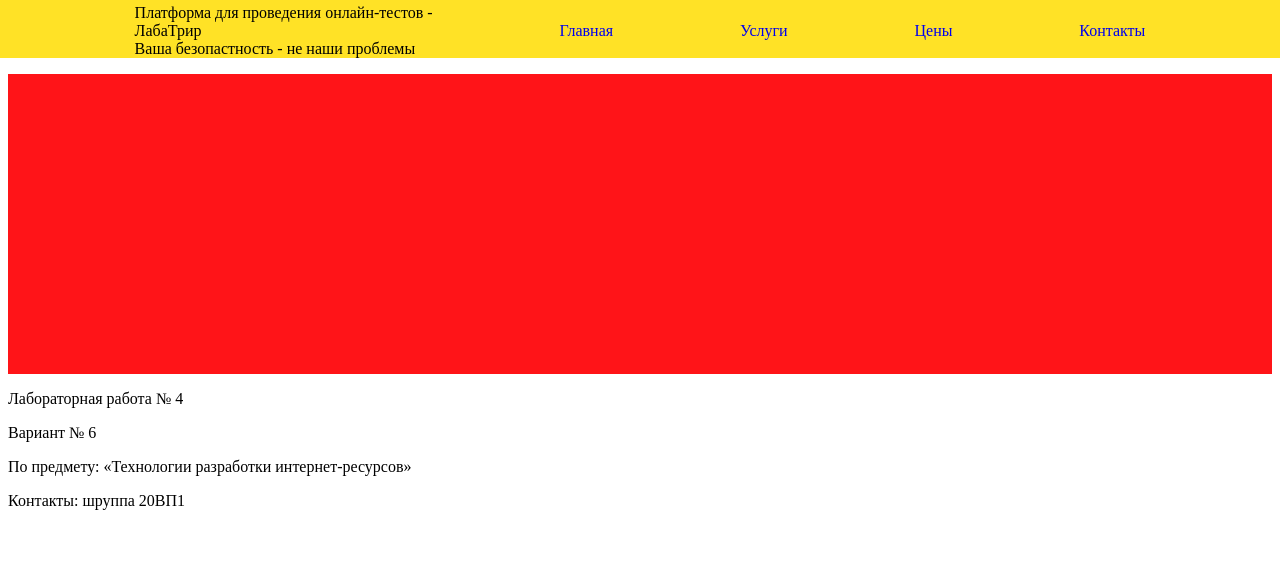
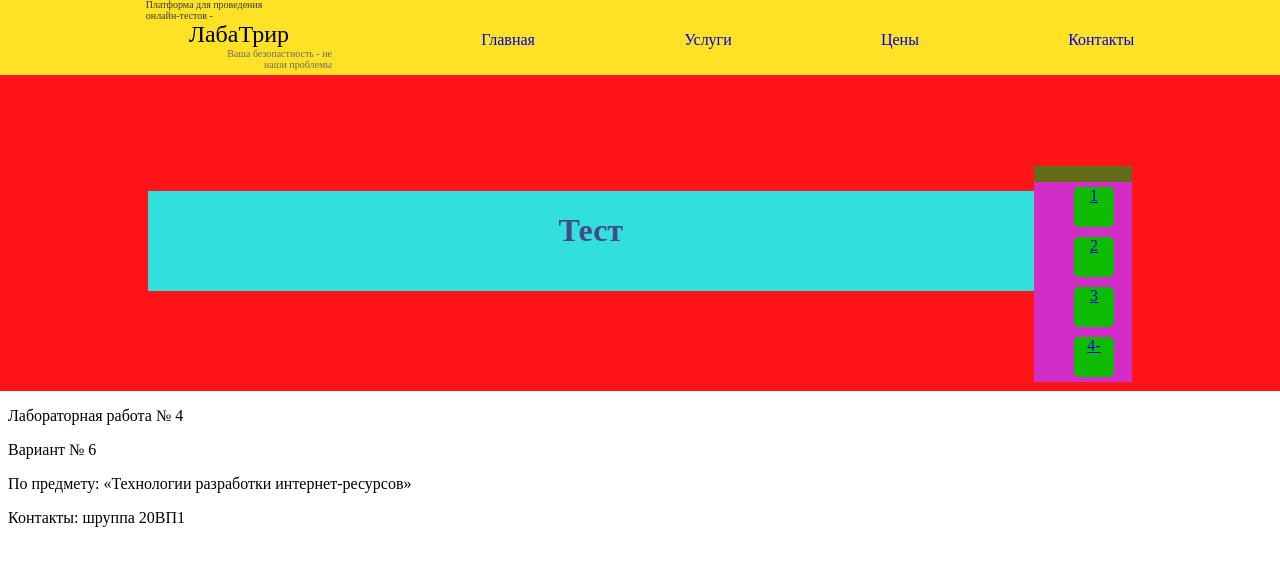
Before and after one commit to DaniinXorchenabo/PGY_2_TRIR, a PHP site: page / in a window 1280 px wide; the page is wider, and only the part inside the window is pictured. Shown: the top 566 px of that part. Run offline with PHP 8.4, Linux system fonts and the light colour scheme.

Commit message:
сделана структура и позиционирование в main теге

```diff
--- a/laba_4_1/public_html/css/header_stile.css
+++ b/laba_4_1/public_html/css/header_stile.css
@@ -6,6 +6,7 @@ header{
 	margin-right: -50px;
 	padding-left: 50px;
 	padding-right: 50px;
+	z-index: 1;
 }
 
 header ul {
--- a/laba_4_1/public_html/css/main_content_stile.css
+++ b/laba_4_1/public_html/css/main_content_stile.css
@@ -1,4 +1,34 @@
 main{
 	min-height: 300px;
 	background-color: #FF1418;
+	margin-top: -16px;
+	padding-top: 16px;
+	margin-left: -50px;
+	margin-right: -50px;
+	padding-left: 15%;
+	padding-right: 15%;
+	display: flex;
+	flex-wrap: wrap;
+	align-content: center;
+	align-items: center;
+	justify-content: center;
+/*	width: 70%;*/
 }
+main #content {
+	/*
+	margin-left: 15%;
+	margin-right: 15%;
+*/
+/*	width: 70%;*/
+
+	height: 100px;
+	background-color: #31E0DD;
+	min-width: 70%;
+	max-width: 90%;
+	flex-grow: 10;
+}
+
+main #content h1{
+	color: #474887;
+	text-align: center;
+}
--- /dev/null
+++ b/laba_4_1/public_html/css/test_nav_stiles.css
@@ -0,0 +1,45 @@
+main .test_nav ul{
+	list-style: none;
+	background-color: #D32DC8;
+	display: flex;
+	flex-direction: column;
+	justify-content: flex-start;
+	align-items: baseline ;
+	align-content:flex-start;
+
+}
+
+main .test_nav {
+	width: 70px;
+	height: 150px;
+	background-color: #646B18;
+	min-width: 10%;
+	max-width: 30%;
+}
+
+/*
+main .test_nav li{
+	background-color: #0DBB00;
+	border-radius: 5px;
+	position: absolute;
+	width: 5%;
+	height: 5%;
+}
+*/
+
+main .test_nav li {
+	background-color: #0DBB00;
+	border-radius: 5px;
+	width: 30%;
+	margin-top: 5px;
+	margin-bottom: 5px;
+	overflow: hidden; /* clearfix */
+	min-width: 40px;
+	text-align: center;
+}
+
+main .test_nav li:before {
+  content: "";
+  padding-top: 100%;
+  float: left;
+}
--- a/laba_4_1/public_html/index.html
+++ b/laba_4_1/public_html/index.html
@@ -11,11 +11,14 @@
         <link href="css/main_content_stile.css" rel="stylesheet" type="text/css"/>
         <link href="css/stile.css" rel="stylesheet" type="text/css"/>
         <link href="css/header_stile.css" rel="stylesheet" type="text/css"/>
+        <link href="css/logo_stile.css" rel="stylesheet" type="text/css"/>
+        <link href="css/test_nav_stiles.css" rel="stylesheet" type="text/css"/>
 
         <script src="scripts/script.js" type="text/javascript"></script>
     </head>
     <body>
 	<header>
+            <nav>
             <ul>
             	<li>
                     <div class="logo">
@@ -29,8 +32,20 @@
                 <li><a href="#">Цены</a></li>
                 <li><a href="#">Контакты</a></li>
             </ul>
+            </nav>
         </header>
         <main>
+            <div id="content">
+                <h1>Тест</h1>
+            </div>
+            <nav class="test_nav">
+                <ul>
+                <li><a href="#">1</a></li>
+                <li><a href="#">2</a></li>
+                <li><a href="#">3</a></li>
+                <li><a href="#">4-</a></li>
+                </ul>
+            </nav>
 	</main>
 	<footer>
             <p>Лабораторная работа № 4</p>
```
Lines whose indentation alone changed are shown as unchanged.
